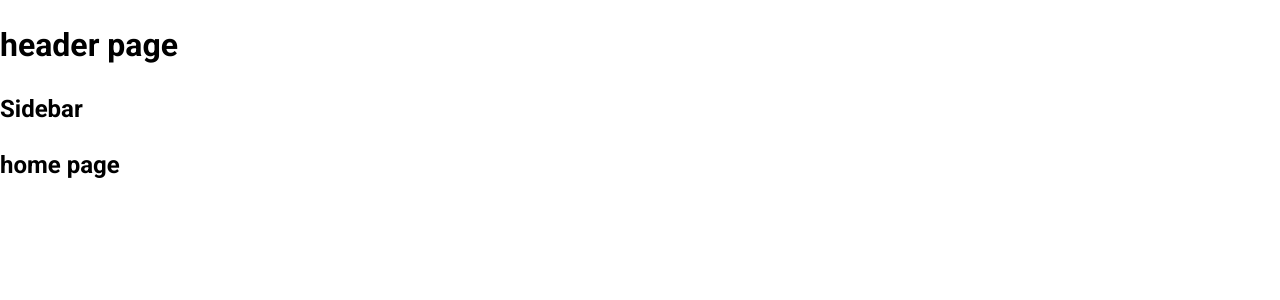
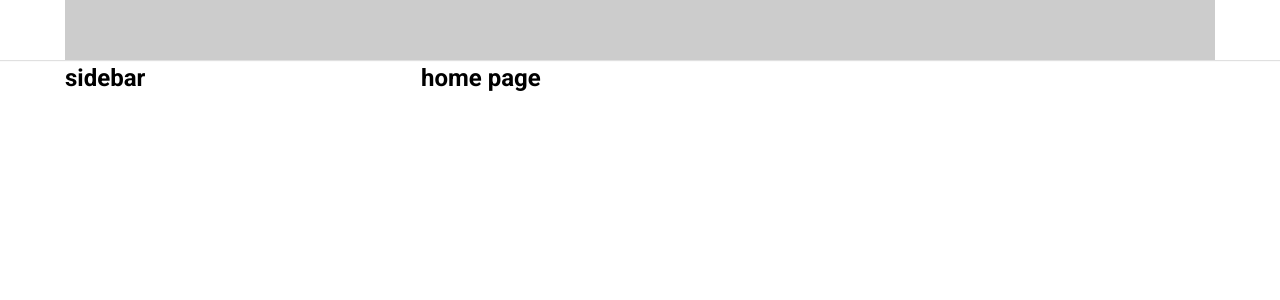
Before and after one commit to chubekhoi/TikTok_ui, a React (Create React App) app: page / in a window 1280 px wide. Shown: the top 300 px of the page. Built offline with nearby package versions, Linux system fonts and the light colour scheme.

Commit message:
Dựng khung Layout mặc định

```diff
--- a/package.json
+++ b/package.json
@@ -6,6 +6,7 @@
     "@testing-library/jest-dom": "^5.17.0",
     "@testing-library/react": "^13.4.0",
     "@testing-library/user-event": "^13.5.0",
+    "classnames": "^2.5.1",
     "normalize.css": "^3.0.3",
     "react": "^18.3.1",
     "react-dom": "^18.3.1",
--- a/src/App.js
+++ b/src/App.js
@@ -16,7 +16,6 @@
             } else if (route.layout === null) {
               Layout = Fragment;
             }
-            console.log(Page);
 
             return (
               <Route
--- a/src/components/GlobalStyles/GlobalStyles.scss
+++ b/src/components/GlobalStyles/GlobalStyles.scss
@@ -3,8 +3,13 @@
 
 :root {
   --primary: #fe2c55;
+  //default layout
+  --deffault-layout-header-hieght: 60px;
+  --deffault-layout-width: 1150px;
 }
-*{
+* {
+  margin: 0;
+  padding: 0;
   box-sizing: border-box;
 }
 html {
--- /dev/null
+++ b/src/components/Layout/DefaultLayout/DefaultLayout.module.scss
@@ -0,0 +1,12 @@
+.warpper-default {
+  display: flex;
+  flex-direction: column;
+  align-items: center;
+}
+.container {
+  width: var(--deffault-layout-width, 1150px);
+  display: flex;
+}
+.content {
+  flex: 1;
+}
--- /dev/null
+++ b/src/components/Layout/DefaultLayout/Sidebar/Sidebar.moduel.scss
@@ -0,0 +1,4 @@
+.warpper-sidebar {
+  width: 356px;
+
+}
--- a/src/components/Layout/DefaultLayout/Sidebar/index.js
+++ b/src/components/Layout/DefaultLayout/Sidebar/index.js
@@ -1,5 +1,12 @@
+import classNames from 'classnames/bind';
+import styles from './Sidebar.moduel.scss';
+const cx = classNames.bind(styles);
 function Sidebar() {
-  return <h2>Sidebar</h2>;
+  return (
+    <aside className={cx('warpper-sidebar')}>
+      <h2>sidebar</h2>
+    </aside>
+  );
 }
 
 export default Sidebar;
--- a/src/components/Layout/DefaultLayout/index.js
+++ b/src/components/Layout/DefaultLayout/index.js
@@ -1,13 +1,20 @@
-import Header from "~/components/layout/components/Header";
-import Sidebar from "./Sidebar";
-function DefaultLayout({children}) {
-    return ( <div>
-        <Header></Header>
-        <div className="container">
-            <Sidebar></Sidebar>
-            <div className="content">{children}</div>
-        </div>
-    </div> );
+import Header from '~/components/layout/components/Header';
+import classNames from 'classnames/bind';
+import styles from './DefaultLayout.module.scss';
+import Sidebar from './Sidebar';
+const cx = classNames.bind(styles);
+function DefaultLayout({ children }) {
+  return (
+    <div className={cx('warpper-default')}>
+      <Header></Header>
+
+      <div className={cx('container')}>
+        <Sidebar></Sidebar>
+
+        <div className={cx('content')}>{children}</div>
+      </div>
+    </div>
+  );
 }
 
 export default DefaultLayout;
--- /dev/null
+++ b/src/components/Layout/components/Header/Header.module.scss
@@ -0,0 +1,12 @@
+.warpper-header {
+  width: 100%;
+  height: var(--deffault-layout-header-hieght,60px);
+  box-shadow: rgba(0, 0, 0, 0.12) 0px 1px 1px;
+  display: flex;
+  justify-content: center;
+}
+.inner {
+  height: 100%;
+  width: var(--deffault-layout-width,1150px);
+  background-color: #ccc;
+}
--- a/src/components/Layout/components/Header/index.js
+++ b/src/components/Layout/components/Header/index.js
@@ -1,5 +1,12 @@
+import classNames from 'classnames/bind';
+import styles from './Header.module.scss';
+const cx = classNames.bind(styles);
 function Header({ children }) {
-  return <h1>header page</h1>;
+  return (
+    <header className={cx('warpper-header')}>
+      <div className={cx('inner')}></div>
+    </header>
+  );
 }
 
 export default Header;
```
Also changed, not shown: 1 other file (tests, documents, lock files or other folders). Lines whose indentation alone changed are shown as unchanged.
